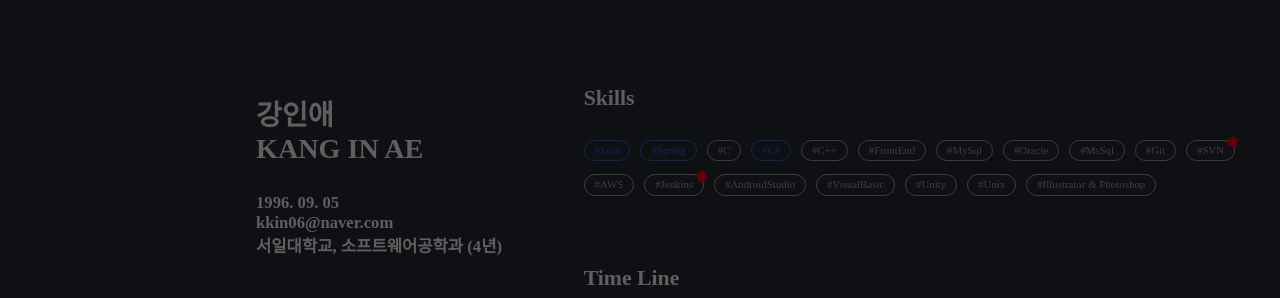
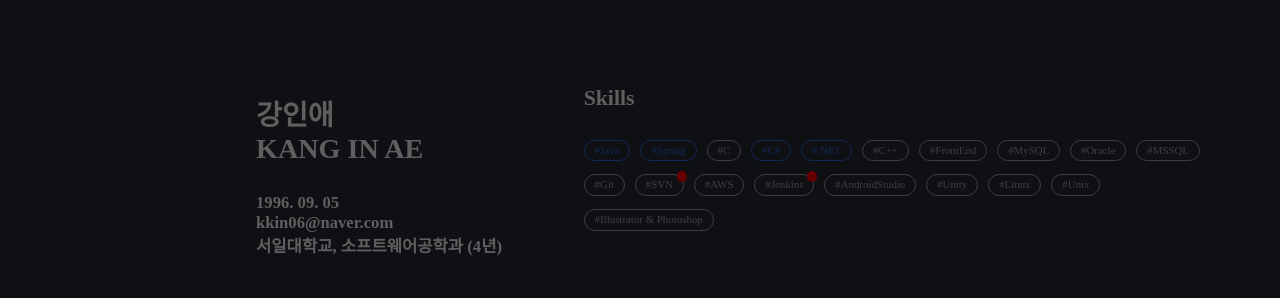
Before and after one commit to inaeinae/KangInae_Portfolio_v2, a plain HTML site: page index.html in a window 1280 px wide. Shown: the top 298 px of the page. Drawn offline with nearby package versions, Linux system fonts and the light colour scheme; a web font is replaced by a local one.

Commit message:
[update] skill tag

```diff
--- a/index.html
+++ b/index.html
@@ -56,12 +56,13 @@
 					<div class="ability contents important">#Spring</div>
 					<div class="ability contents">#C</div>
 					<div class="ability contents important">#C#</div>
+					<div class="ability important">#.NET</div>
 					<div class="ability contents">#C++</div>
 					<div class="ability contents">#FrontEnd</div>
 
-					<div class="ability">#MySql</div>
+					<div class="ability">#MySQL</div>
 					<div class="ability">#Oracle</div>
-					<div class="ability">#MsSql</div>
+					<div class="ability">#MSSQL</div>
 
 					<div class="ability">#Git</div>
 					<div class="ability"><div class="new"></div>#SVN</div>
@@ -70,10 +71,11 @@
 					<div class="ability"><div class="new"></div>#Jenkins</div>
 
 					<div class="ability contents">#AndroidStudio</div>
-					<div class="ability">#VisualBasic</div>
+					<!-- <div class="ability">#VisualBasic</div> -->
 					<div class="ability">#Unity</div>
 
 					<!-- <div class="ability">#MFC</div> -->
+					<div class="ability">#Linux</div>
 					<div class="ability">#Unix</div>
 					<!-- <div class="ability">#Arduino</div> -->
 					<div class="ability contents">#Illustrator & Photoshop</div>
```
Also changed, not shown: resources/data/gitTimelineInfo.txt.
